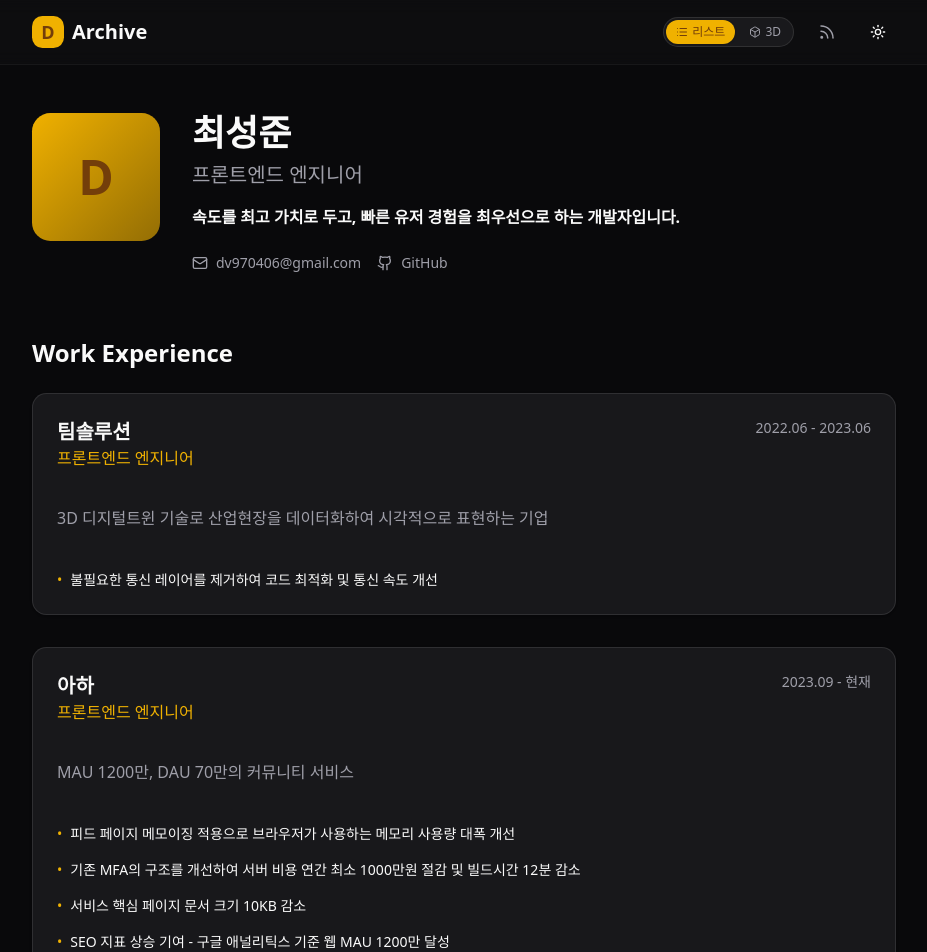
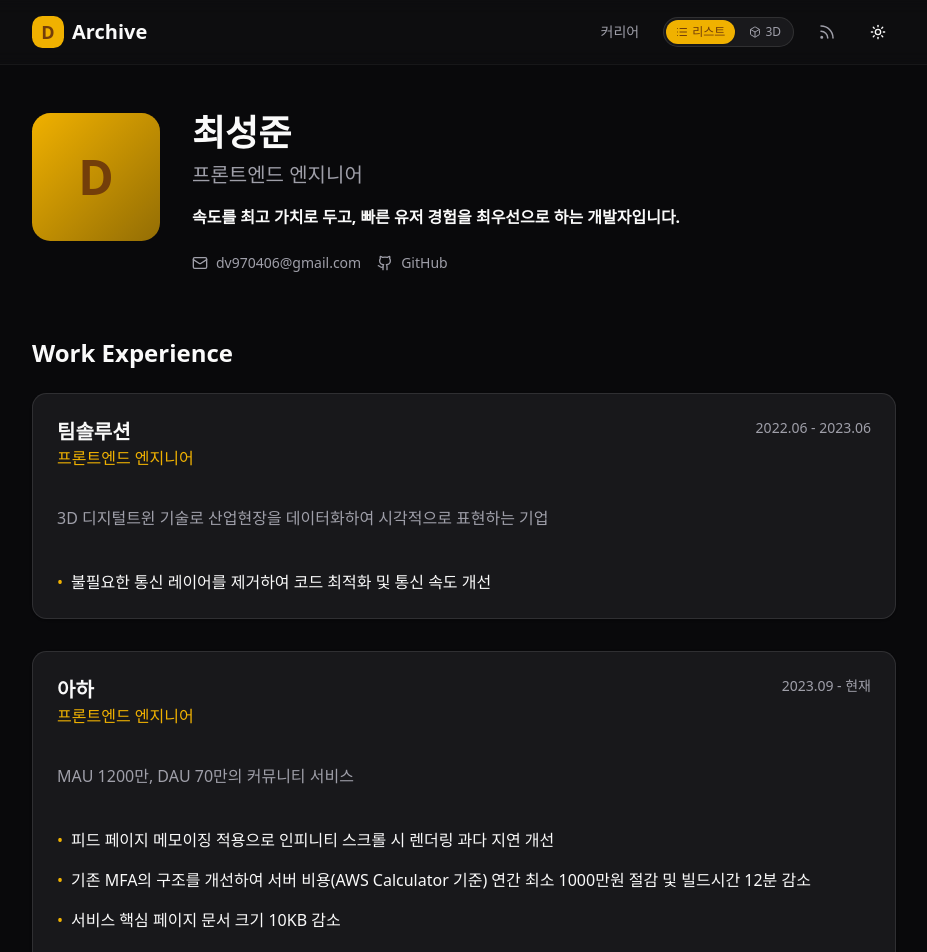
Before and after one commit to dv970406/archive, a Next.js app: page /career in a window 1280 px wide. Shown: the top 952 px of the page, without its empty margins (176-1103 px from the left). Built offline with nearby package versions, Linux system fonts and the light colour scheme; no server answers.

Commit message:
chore: 커리어 페이지 텍스트 수정 및 헤더 네비게이션 스타일 개선
- 커리어 성과 문구 구체화 (메모이징, MFA 비용 절감)
- achievement 항목에서 불필요한 Link 래퍼 제거
- 헤더 커리어 링크에 일관된 스타일 적용

```diff
--- a/app/(with-header)/career/page.tsx
+++ b/app/(with-header)/career/page.tsx
@@ -137,12 +137,8 @@ const CareerPage = () => {
 								<ul className="space-y-4">
 									{exp.achievements.map((achievement) => (
 										<li key={achievement}>
-											<Link className="flex gap-2 text-sm group" href={""}>
-												<span className="text-primary">•</span>
-												<span className="group-hover:text-primary transition-colors">
-													{achievement}
-												</span>
-											</Link>
+											<span className="text-primary mr-2">•</span>
+											<span>{achievement}</span>
 										</li>
 									))}
 								</ul>
--- a/src/api/career.ts
+++ b/src/api/career.ts
@@ -27,8 +27,8 @@ export const careerData = {
 			startDate: "2023-09-11",
 			description: "MAU 1200만, DAU 70만의 커뮤니티 서비스",
 			achievements: [
-				"피드 페이지 메모이징 적용으로 브라우저가 사용하는 메모리 사용량 대폭 개선",
-				"기존 MFA의 구조를 개선하여 서버 비용 연간 최소 1000만원 절감 및 빌드시간 12분 감소",
+				"피드 페이지 메모이징 적용으로 인피니티 스크롤 시 렌더링 과다 지연 개선",
+				"기존 MFA의 구조를 개선하여 서버 비용(AWS Calculator 기준) 연간 최소 1000만원 절감 및 빌드시간 12분 감소",
 				"서비스 핵심 페이지 문서 크기 10KB 감소",
 				"SEO 지표 상승 기여 - 구글 애널리틱스 기준 웹 MAU 1200만 달성",
 				"사내 세미나 진행 - 유료 콘텐츠 SEO 핸들링, 웹서버 비용 최적화 등",
--- a/src/components/layout/header/global-header.tsx
+++ b/src/components/layout/header/global-header.tsx
@@ -21,7 +21,12 @@ const GlobalHeader = async () => {
 
 					<nav className="flex items-center gap-6">
 						{/* <NavigationLink href="/" text="글 목록" /> */}
-						{/* <NavigationLink href="/career" text="커리어" /> */}
+						<Link
+							href="/career"
+							className="text-sm font-medium text-muted-foreground hover:text-foreground transition-colors"
+						>
+							커리어
+						</Link>
 						<PostsListTypeToggle />
 						<Link
 							href="/rss.xml"
```
